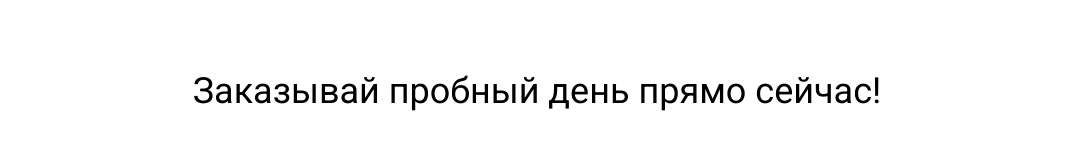
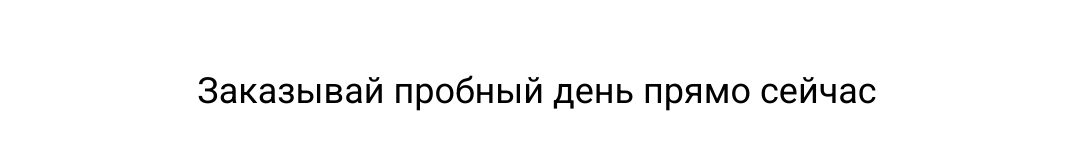
Before and after one commit to Abraklion/tutorial-code, a website: page asyncawait.html in a window 1280 px wide. Shown: the part 345-507 px from the top of the page, without its empty margins (103-1176 px from the left). Drawn offline with Linux system fonts and the light colour scheme.

Commit message:
6: запрос POST к серверу методом Async/awate

```diff
--- a/asyncawait.html
+++ b/asyncawait.html
@@ -18,7 +18,7 @@
 
         <div class="order" style="margin-top: 300px;">
             <div class="container">
-                <div class="title">Заказывай пробный день прямо сейчас!</div>
+                <div class="title">Заказывай пробный день прямо сейчас</div>
                 <form action="#" class="order__form">
                     <input required placeholder="Ваше имя" name="name" type="text" class="order__input">
                     <input required placeholder="Ваш номер телефона" name="phone" type="phone" class="order__input">
--- a/js/asyncawait.js
+++ b/js/asyncawait.js
@@ -45,7 +45,7 @@ window.addEventListener('DOMContentLoaded', function() {
     return await res.json();
   }
 
-  // делает отправку формы на сервер мeтодом Async/await
+  // делает отправку формы на сервер методом Async/await
   function bindPostData(form) {
     // form - тип: узел; формат: форма;
 
```
